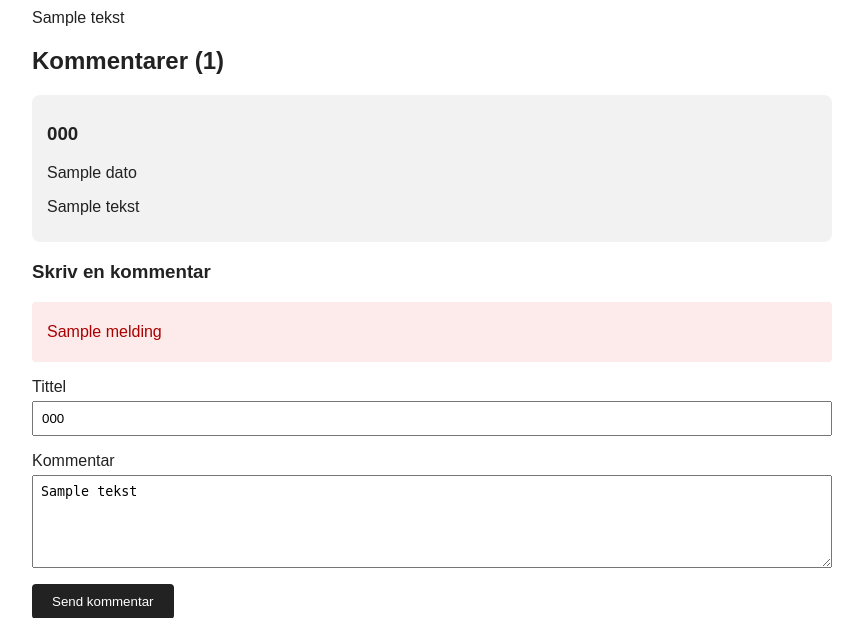
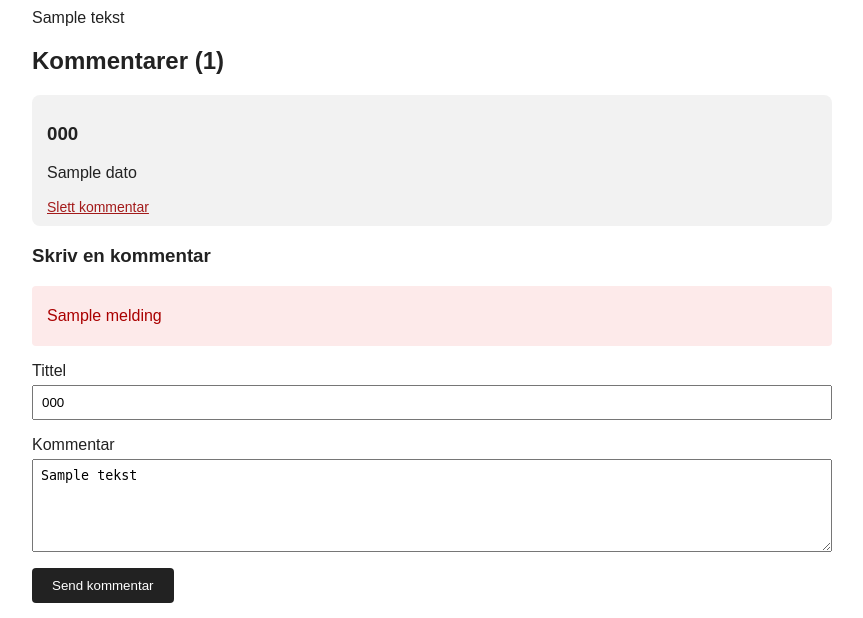
Before and after one commit to Majagrorud/Pro1002-Blogg, a Flask app: template templates/innlegg.html in a window 1280 px wide. Shown: the part 176-794 px from the top of the page, without its empty margins (208-1071 px from the left). Run offline with Flask 3, Linux system fonts and the light colour scheme; the template is opened without the code that fills it: most values are stand-ins (such as "Sample title", 1, 10 or a date in 2020).

Commit message:
Legg til knapp for å slette kommentar og test for den

```diff
--- a/templates/innlegg.html
+++ b/templates/innlegg.html
@@ -27,7 +27,9 @@
             <div class="kommentar">
                 <h3>{{ kommentar["tittel"] }}</h3>
                 <p>{{ kommentar["dato"] }}</p>
-                <p>{{ kommentar["tekst"] }}</p>
+                               <form method="post" action="{{ url_for('slett_kommentar', kommentar_id=kommentar['id']) }}">
+                    <button type="submit" class="slett-lenke">Slett kommentar</button>
+                </form>
             </div>
         {% else %}
             <p>Ingen kommentarer ennå.</p>
```
Also changed, not shown: tests/test_app.py (+4 -0 lines).
